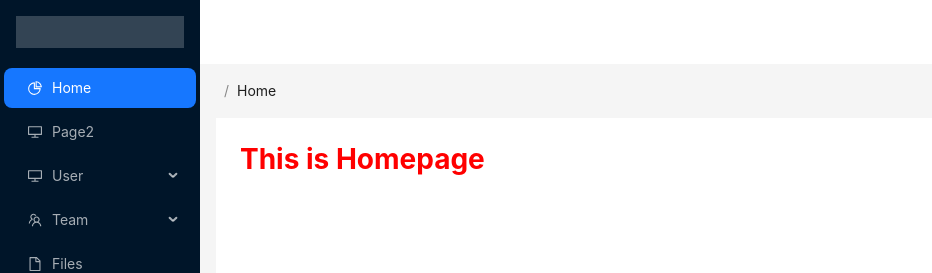
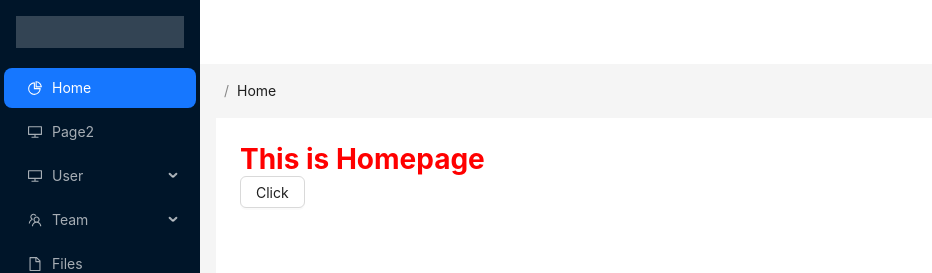
Before and after one commit to 2023-S1-COMP90024-TEAM60/Project-frontend, a Next.js app: page /home in a window 1280 px wide. Shown: the top 273 px of the page, without its empty margins (0-932 px from the left). Built offline with nearby package versions, Linux system fonts and the light colour scheme.

Commit message:
mock api

```diff
--- a/package.json
+++ b/package.json
@@ -14,6 +14,7 @@
     "@types/react": "18.2.0",
     "@types/react-dom": "18.2.1",
     "antd": "^5.4.6",
+    "axios": "^1.4.0",
     "eslint": "^8.39.0",
     "eslint-config-next": "13.3.1",
     "next": "13.3.1",
--- a/src/pages/home.tsx
+++ b/src/pages/home.tsx
@@ -1,8 +1,22 @@
 // export default Page
 import Head from "next/head";
 import styles from '@/styles/home.module.scss'
+import { Button } from "antd";
+import axios from "axios";
 
 export default function Home() {
+  const fetchData = async () => {
+    const response = await axios(`http://localhost:8000/api/v1/hello`, {
+      method: 'GET',
+    });
+    console.log(response.data.message)
+  };
+
+  const handleClick = (event: React.MouseEvent) => {
+    event.preventDefault();
+    fetchData();
+  };
+
   return (
     <>
       <Head>
@@ -10,6 +24,7 @@ export default function Home() {
         <link rel="icon" href="/favicon.ico" />
       </Head>
       <h1 className={styles.msg}>This is Homepage</h1>
+      <Button onClick={handleClick}>Click</Button>
     </>
   );
 }
```
Also changed, not shown: 1 other file (tests, documents, lock files or other folders).
